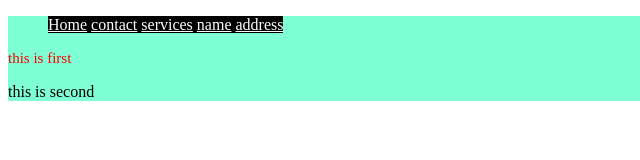
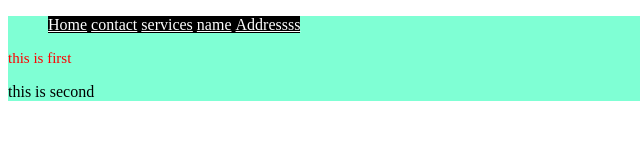
Before and after one commit to Akshata1327/aureliaIntern, a plain HTML site: page index.html in a window 1280 px wide. Shown: the full height of the page, 0-640 px from the left. Drawn offline with Linux system fonts and the light colour scheme.

Commit message:
child branch chnage

```diff
--- a/index.html
+++ b/index.html
@@ -24,7 +24,7 @@
                 <a href="#">name</a>
             </li>
             <li>
-                <a href="#">address</a>
+                <a href="#">Addressss</a>
             </li>
            </ul>
         </div>
```
